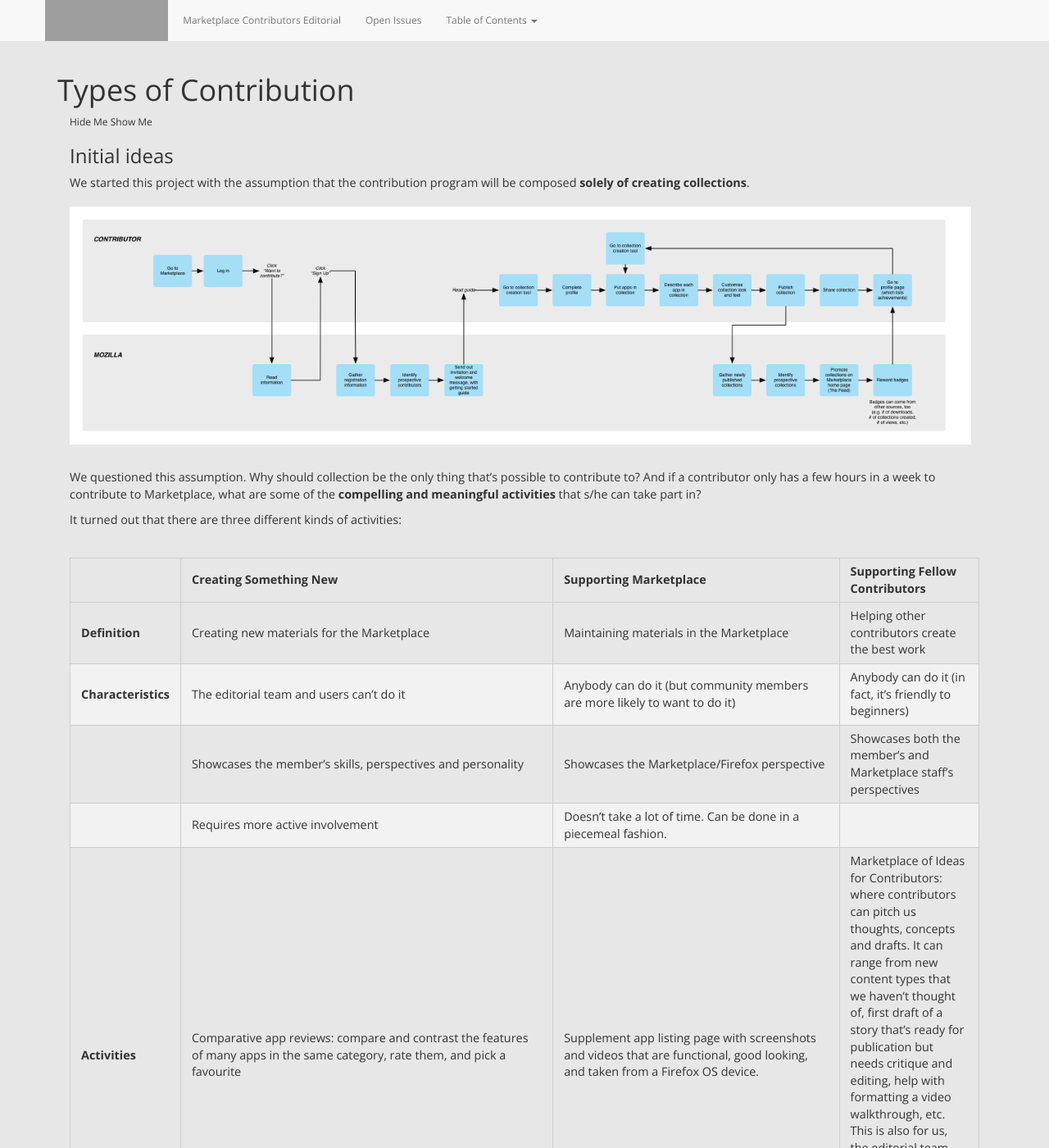
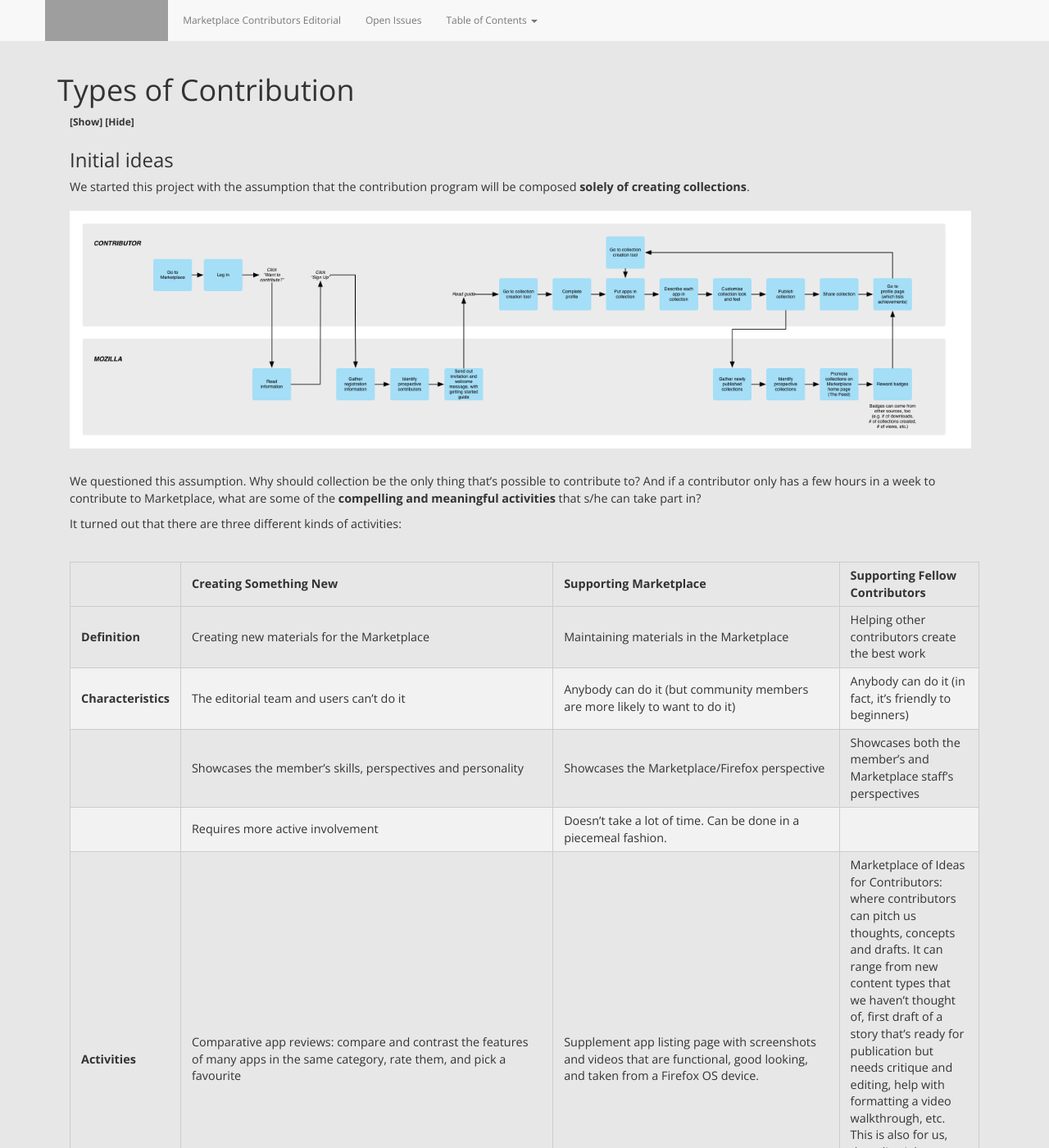
Before and after one commit to MarketplaceUX/marketplace-community-editorial, a Jekyll site: the page built from contributionTypes.html, in a window 1280 px wide and 1400 px high. Shown: the whole window at 82% size. Built offline with Jekyll 4.4.1, drawn with Linux system fonts in a browser that asks for light colours; nearby versions of some CDN libraries; grey boxes are pictures that could not be loaded.

Commit message:
Testing show/hide CSS

```diff
--- a/contributionTypes.html
+++ b/contributionTypes.html
@@ -13,9 +13,15 @@
 
 	<div class="col-sm-12 col-md-12 col-lg-12">
 
-	  <span class="span3">Hide Me</span>
-    <span class="span2">Show Me</span>
-    <p class="alert" >Some alarming information here</p>
+	  <label for="show">
+      <span>[Show]</span>
+    </label>
+    <input type=radio id="show" name="group">
+    <label for="hide">
+      <span>[Hide]</span>
+    </label>
+    <input type=radio id="hide" name="group">
+    <span id="test">Content</span>
 
 	  <h2>Initial ideas</h2>
 
--- a/css/customStyles.css
+++ b/css/customStyles.css
@@ -72,10 +72,17 @@
   background-color: #f2f2f2;
 }
 
-.span3:focus ~ .alert {
-  display: none;
+input#show, input#hide {
+    display:none;
 }
-.span2:focus ~ .alert {
-  display: block;
+
+span#test {
+    display:none;
 }
-.alert{display:none;}
+input#show:checked ~ span#test {
+  display:block;
+}
+
+input#hide:checked ~ span#test {
+    display:none;
+}
```
